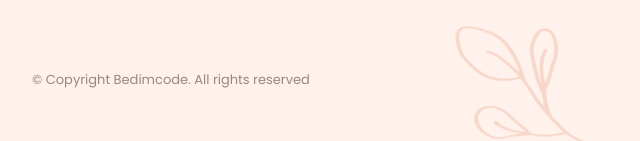
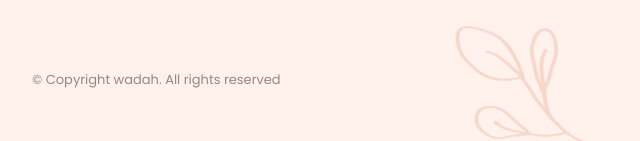
Before and after one commit to wadson333/sushi, a website: page index.html in a window 1280 px wide. Shown: the part 3164-3305 px from the top of the page, 96-736 px from the left. Drawn offline with nearby package versions, Linux system fonts and the light colour scheme.

Commit message:
fix a little trick

```diff
--- a/index.html
+++ b/index.html
@@ -380,7 +380,7 @@
         </div>
 
         <span class="footer__copy">
-          &#169; Copyright Bedimcode. All rights reserved
+          &#169; Copyright wadah. All rights reserved
         </span>
       </div>
     </footer>
```
